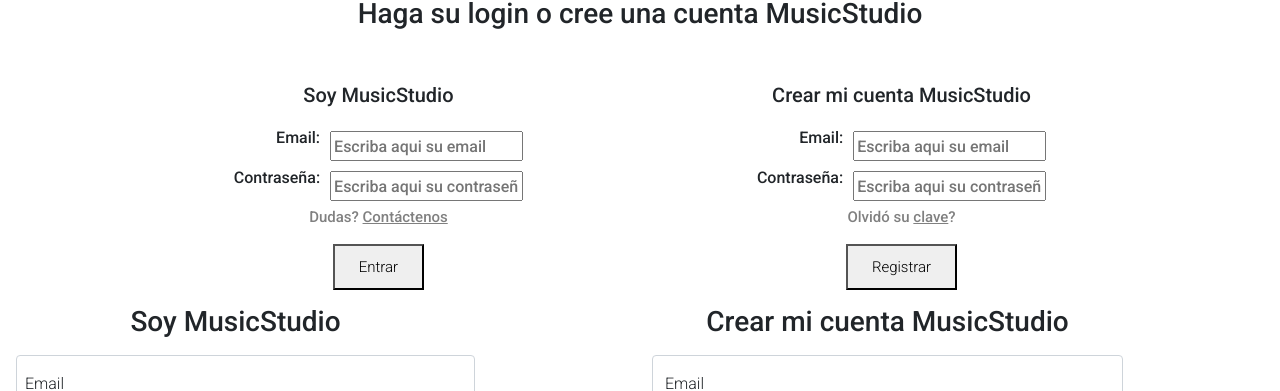
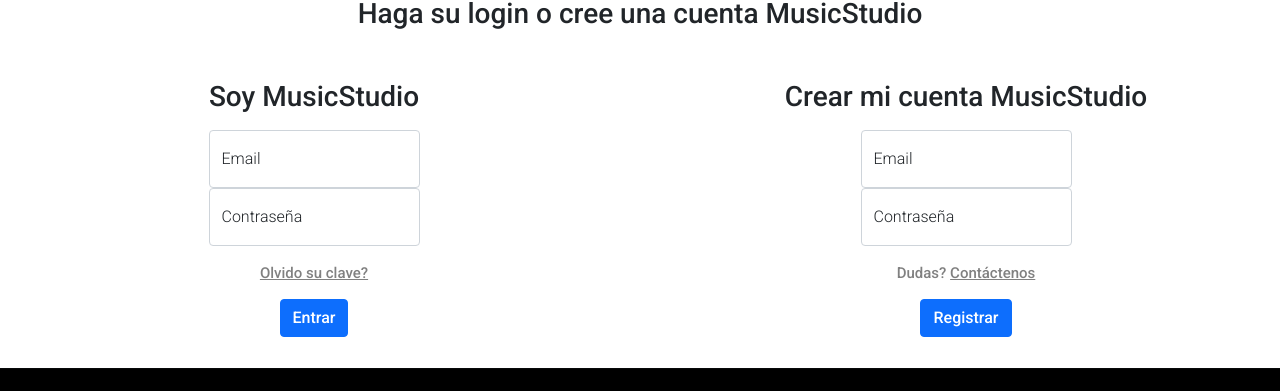
Before and after one commit to willtorresf/proyecto-guitarras, a plain HTML site: page pages/user-account.html in a window 1280 px wide. Shown: the part 250-641 px from the top of the page. Drawn offline with nearby package versions, Linux system fonts and the light colour scheme.

Commit message:
Bootstrap account page

```diff
--- a/css/main.css
+++ b/css/main.css
@@ -62,6 +62,7 @@
     height: 30px;
     width: 600px;
 }
+
 #button-nav{
     border-radius: 3px;
     height: 42px;
@@ -637,3 +638,19 @@
     position: relative;
     left: 600px;
 }
+
+/*======MEDIA QUERIES====*/
+@media (max-width:768px){
+    .search-bar input{
+        width: auto;
+    }
+    .footer-1{
+        flex-direction: column;
+        justify-content: center;
+    }
+}
+@media (max-width: 375px){
+    .nav-2{
+        justify-content: space-evenly;
+    }
+}
--- a/pages/user-account.html
+++ b/pages/user-account.html
@@ -76,76 +76,71 @@
         </nav>
     </header>
 
-
     <main>
         <!--=====Cuenta login y registro========-->
         <div class="text-account">
             <h1>Identificación</h1>
-
             <h3>Haga su login o cree una cuenta MusicStudio</h3>
         </div>
-
-        <div class="account">
-        <!--=====login========-->
-            <div class="enter-register">
-                <p class="title">Soy MusicStudio</p>
-                <p class="form1">Email:</p>
-                <input class="input1" type="email" placeholder="Escriba aqui su email">
-                <p class="form2">Contraseña:</p>
-                <input class="input2" type="text" placeholder="Escriba aqui su contraseña">
-                <p class="message">Dudas? <a href="contact.html">Contáctenos</a></p>
-                <button class="button-account">Entrar</button>
-            </div>
-        <!--=====Registro========-->
-                <div class="enter-register">
-                <p class="title">Crear mi cuenta MusicStudio</p>
-                <p class="form1">Email:</p>
-                <input class="input1" type="email" placeholder="Escriba aqui su email">
-                <p class="form2">Contraseña:</p>
-                <input class="input2" type="text" placeholder="Escriba aqui su contraseña">
-                <p class="message">Olvidó su <a href="">clave</a>?</p>
-                <button class="button-account">Registrar</button>
-            </div>
-        </div>
-
-
-
+        <!--=====APLICACIÓN BOOTSTRAP FORM Y MODAL========-->
         <div class="conteiner">
             <div class="row">
-                <div class="col-6 form-signin">
-                    <form>
-                        <h1 class="h3 mb-3 fw-normal text-center w-75">Soy MusicStudio</h1>
-
-                        <div class="form-floating ps-3">
-                            <input type="email" class="form-control w-75" id="floatingInput" placeholder="nombre@ejemplo.com">
-                            <label for="floatingInput" class="ps-4">Email</label>
-                        </div>
-
-                        <div class="form-floating ps-3">
-                            <input type="password" class="form-control w-75" id="floatingPassword" placeholder="Contraseña">
-                            <label for="floatingPassword" class="ps-4">Contraseña</label>
-                        </div>
-                        <p class="message text-center mt-3 w-75">Dudas? <a href="contact.html">Contáctenos</a></p>
-
-                        <button class="btn btn-lg btn-primary w-25" type="submit">Entrar</button>
-                    </form>
-                </div>
-
-                <div class="col-6 form-signin">
-                    <form>
-                        <h1 class="h3 mb-3 fw-normal text-center w-75">Crear mi cuenta MusicStudio</h1>
+                <div class="col-md-6 form-signin">
+                    <form class="d-flex flex-column align-items-center justify-content-center">
+                        <h1 class="h3 mb-3 fw-normal text-center">Soy MusicStudio</h1>
 
                         <div class="form-floating">
-                            <input type="email" class="form-control w-75" id="floatingInput" placeholder="nombre@ejemplo.com">
+                            <input type="email" class="form-control" id="floatingInput" placeholder="nombre@ejemplo.com">
                             <label for="floatingInput">Email</label>
                         </div>
 
                         <div class="form-floating">
-                            <input type="password" class="form-control w-75" id="floatingPassword" placeholder="Contraseña">
+                            <input type="password" class="form-control" id="floatingPassword" placeholder="Contraseña">
                             <label for="floatingPassword">Contraseña</label>
                         </div>
-                        <p class="message text-center mt-3 w-75">Olvidó su <a href="">clave</a>?</p>
-                        <button class="btn btn-lg btn-primary w-25" type="submit">Registrar</button>
+                        <p class="message mt-3 text-center"><a href="">Olvido su clave?</a></p>
+                        <button type="submit" class="btn btn-primary">Entrar</button>
+                    </form>
+                </div>
+
+                <div class="col-md-6 form-signin">
+                    <form class="d-flex flex-column align-items-center justify-content-center">
+                        <h1 class="h3 mb-3 fw-normal text-center">Crear mi cuenta MusicStudio</h1>
+
+                        <div class="form-floating">
+                            <input type="email" class="form-control" id="floatingInput" placeholder="nombre@ejemplo.com">
+                            <label for="floatingInput">Email</label>
+                        </div>
+
+                        <div class="form-floating">
+                            <input type="password" class="form-control" id="floatingPassword" placeholder="Contraseña">
+                            <label for="floatingPassword">Contraseña</label>
+                        </div>
+                        <p class="message text-center mt-3">Dudas? <a href="">Contáctenos</a></p>
+
+                        <!-- Button trigger modal -->
+                        <button type="button" class="btn btn-primary " data-bs-toggle="modal" data-bs-target="#exampleModal">
+                            Registrar
+                        </button>
+
+                        <!-- Modal -->
+                        <div class="modal fade" id="exampleModal" tabindex="-1" aria-labelledby="exampleModalLabel" aria-hidden="true">
+                            <div class="modal-dialog">
+                                <div class="modal-content">
+                                    <div class="modal-header">
+                                        <h5 class="modal-title" id="exampleModalLabel">MusicStudio</h5>
+                                        <button type="button" class="btn-close" data-bs-dismiss="modal" aria-label="Close"></button>
+                                    </div>
+                                    <div class="modal-body">
+                                        Por favor aceptar los términos y condiciones
+                                    </div>
+                                    <div class="modal-footer">
+                                        <button type="button" class="btn btn-secondary" data-bs-dismiss="modal">Cerrar</button>
+                                        <button type="button" class="btn btn-primary">Aceptar</button>
+                                    </div>
+                                </div>
+                            </div>
+                        </div>
                     </form>
                 </div>
             </div>
@@ -198,5 +193,6 @@
     <!--=====Links JS========-->
     <script src="https://cdn.jsdelivr.net/npm/@popperjs/core@2.10.2/dist/umd/popper.min.js" integrity="sha384-7+zCNj/IqJ95wo16oMtfsKbZ9ccEh31eOz1HGyDuCQ6wgnyJNSYdrPa03rtR1zdB" crossorigin="anonymous"></script>
     <script src="https://cdn.jsdelivr.net/npm/bootstrap@5.1.3/dist/js/bootstrap.min.js" integrity="sha384-QJHtvGhmr9XOIpI6YVutG+2QOK9T+ZnN4kzFN1RtK3zEFEIsxhlmWl5/YESvpZ13" crossorigin="anonymous"></script>
+
 </body>
 </html>
```
Lines whose indentation alone changed are shown as unchanged.
